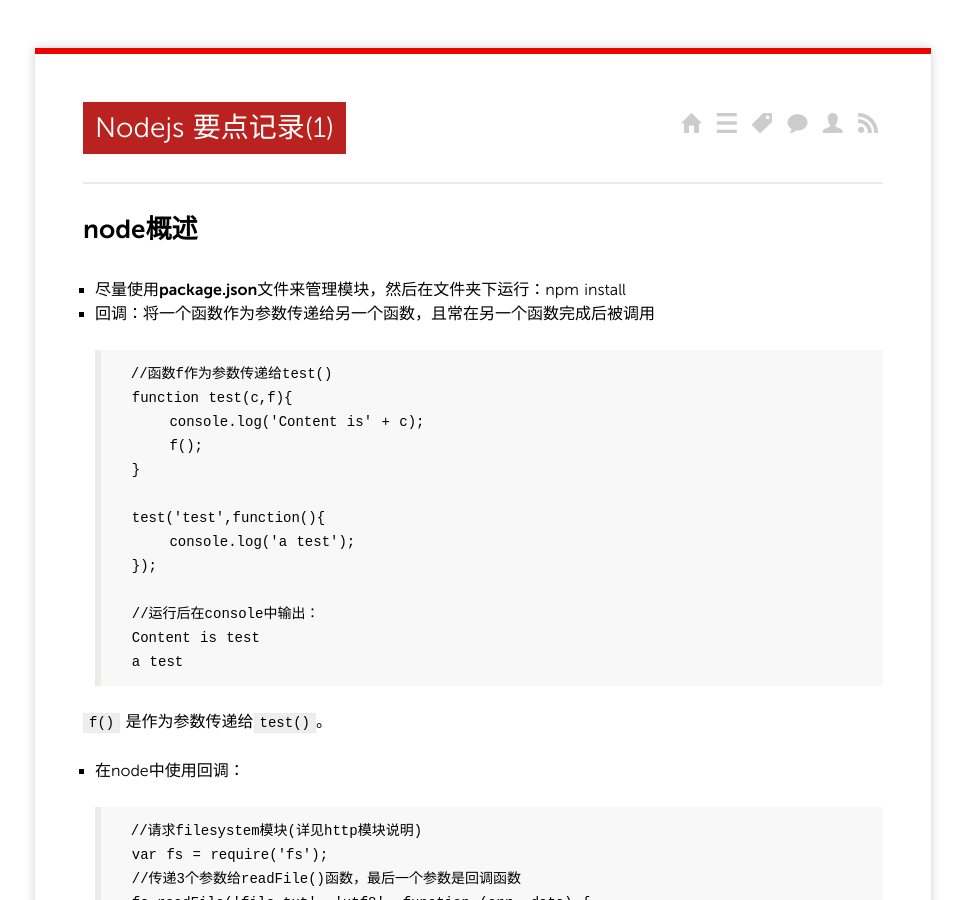
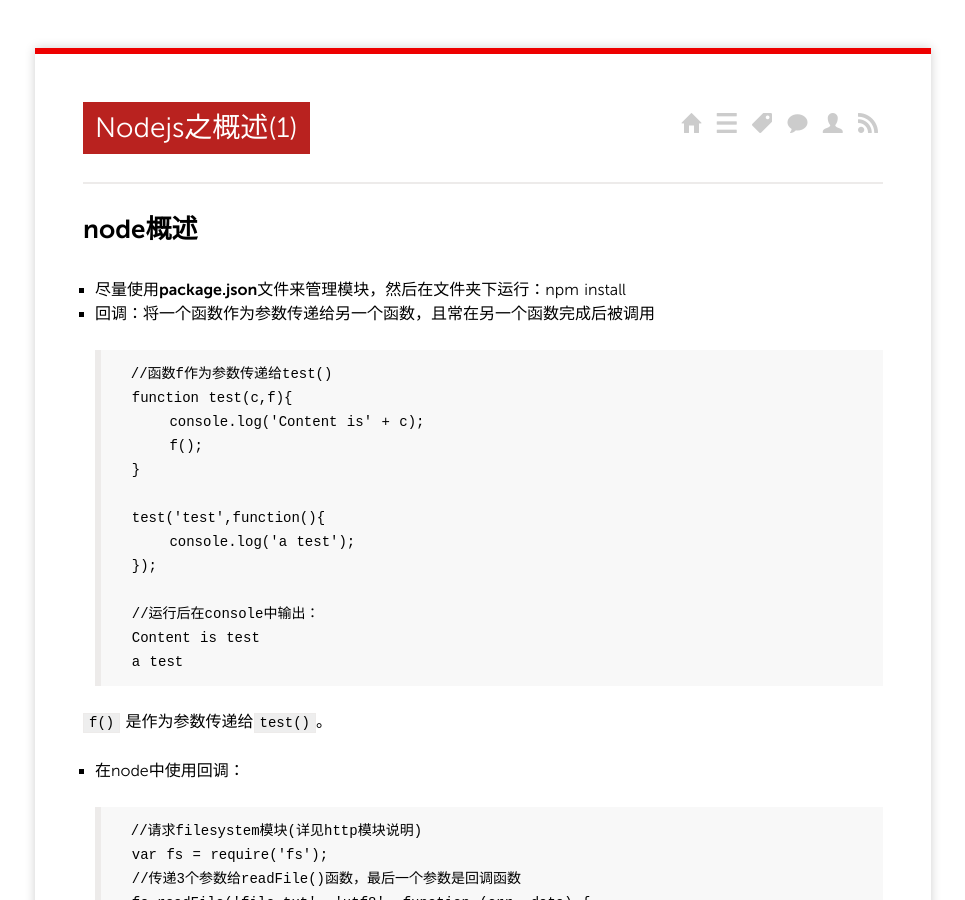
Before and after one commit to timqian/used_to_be_timqian.github.io, a Jekyll site: the page built from _posts/2015-2-23-Nodejs要点记录.md, in a window 1280 px wide and 900 px high. Shown: the whole window, without its empty margins (157-1122 px from the left). Built offline with Jekyll 4.4.1, drawn with Linux system fonts in a browser that asks for light colours; nearby versions of some CDN libraries; comment, search, counter and statistics services are not loaded.

Commit message:
Update 2015-2-23-Nodejs要点记录.md

```diff
--- a/_posts/2015-2-23-Nodejs要点记录.md
+++ b/_posts/2015-2-23-Nodejs要点记录.md
@@ -1,6 +1,6 @@
 ---
 layout: post
-title: Nodejs 要点记录(1)
+title: Nodejs之概述(1)
 categories:
 - 技术
 tags:
```
